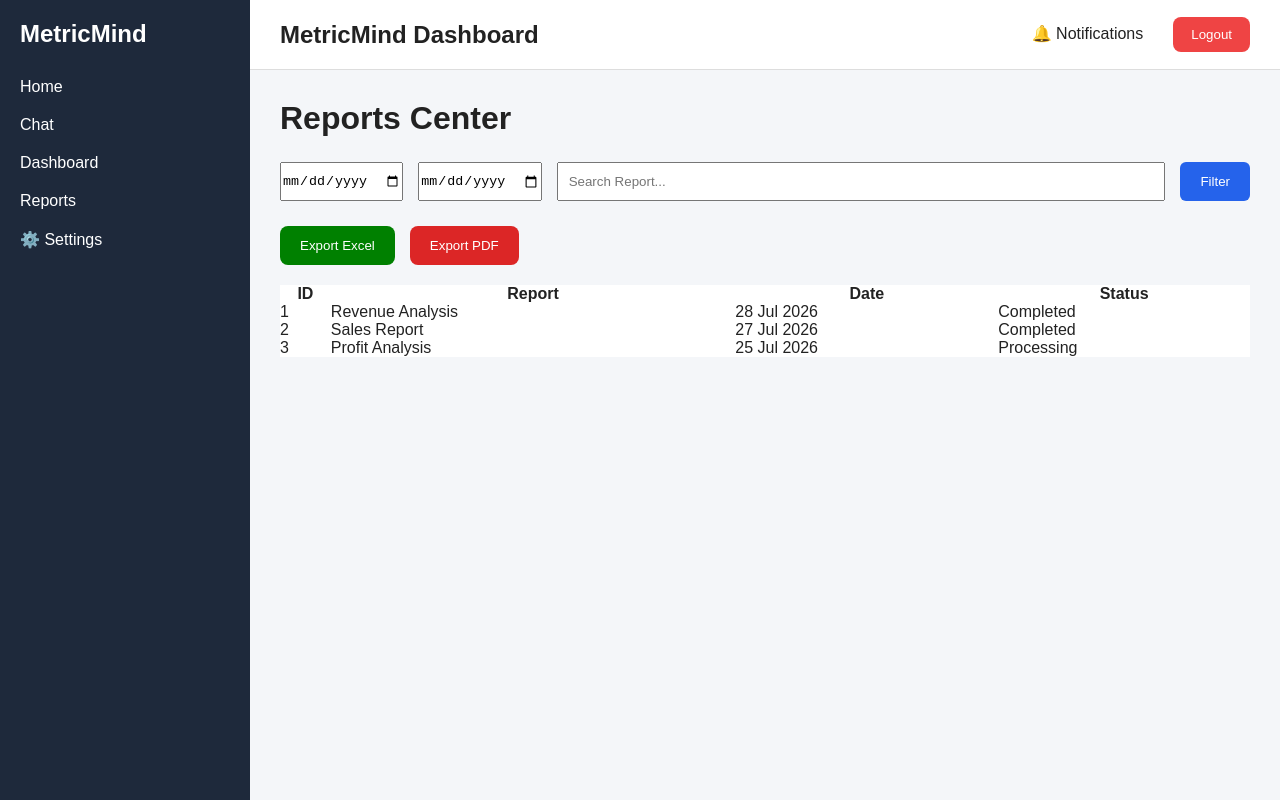
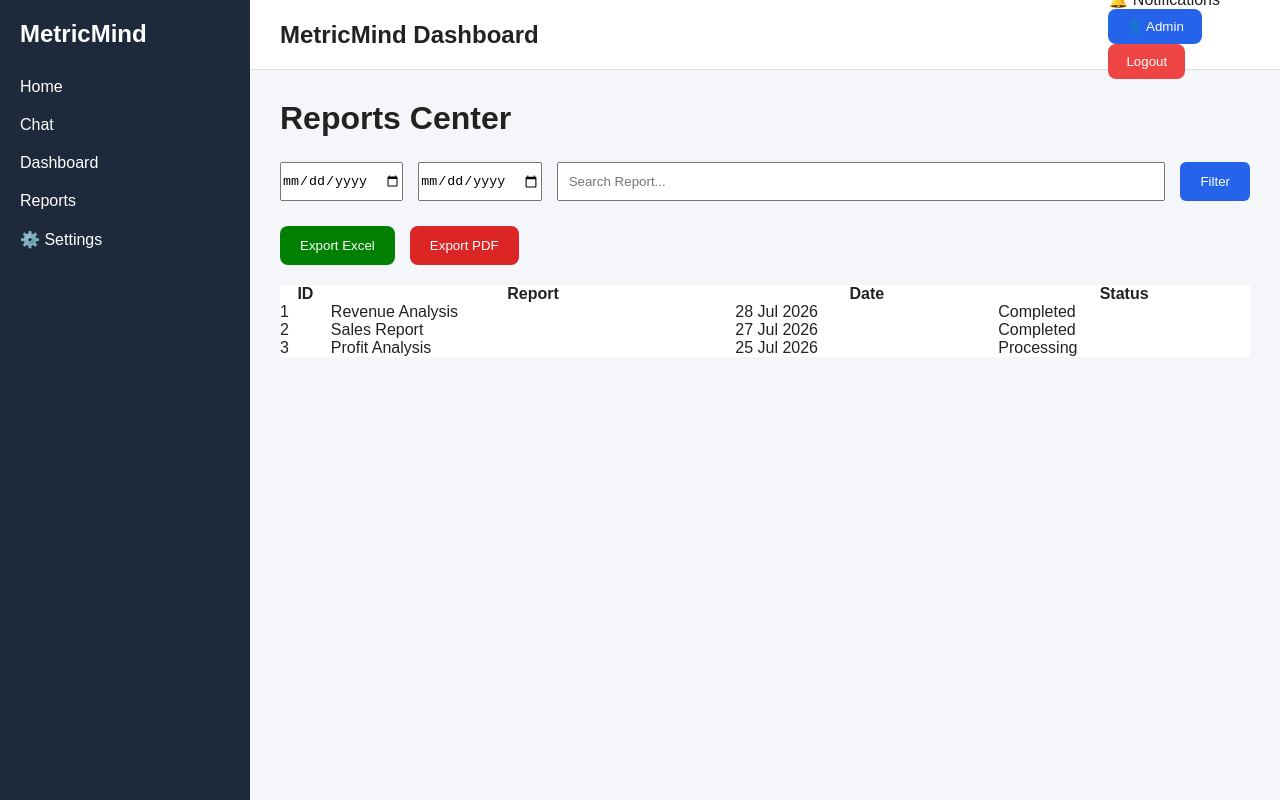
Before and after one commit to sreejagubbala/metric-mind, a Next.js app in the folder frontend/: page /reports in a window 1280 px wide. Built offline with nearby package versions, Linux system fonts and the light colour scheme.

Commit message:
Update TopBar.tsx

```diff
--- a/frontend/components/TopBar.tsx
+++ b/frontend/components/TopBar.tsx
@@ -1,4 +1,5 @@
 import LogoutButton from "./LogoutButton";
+import ProfileMenu from "./ProfileMenu";
 export default function TopBar() {
   return (
     <header
@@ -22,6 +23,7 @@ export default function TopBar() {
             marginLeft: "30px",
           }}
         >
+          <ProfileMenu />
           <LogoutButton />
         </span>
       </div>
```
